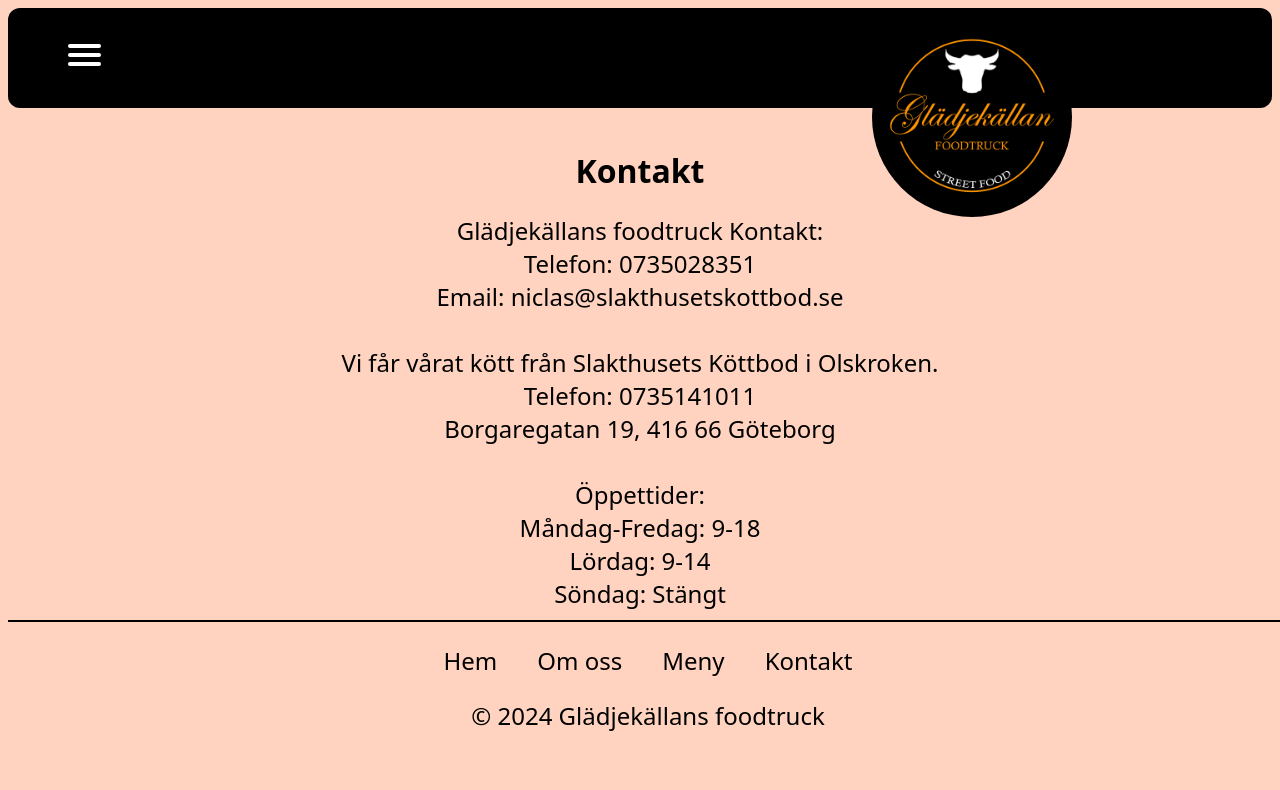
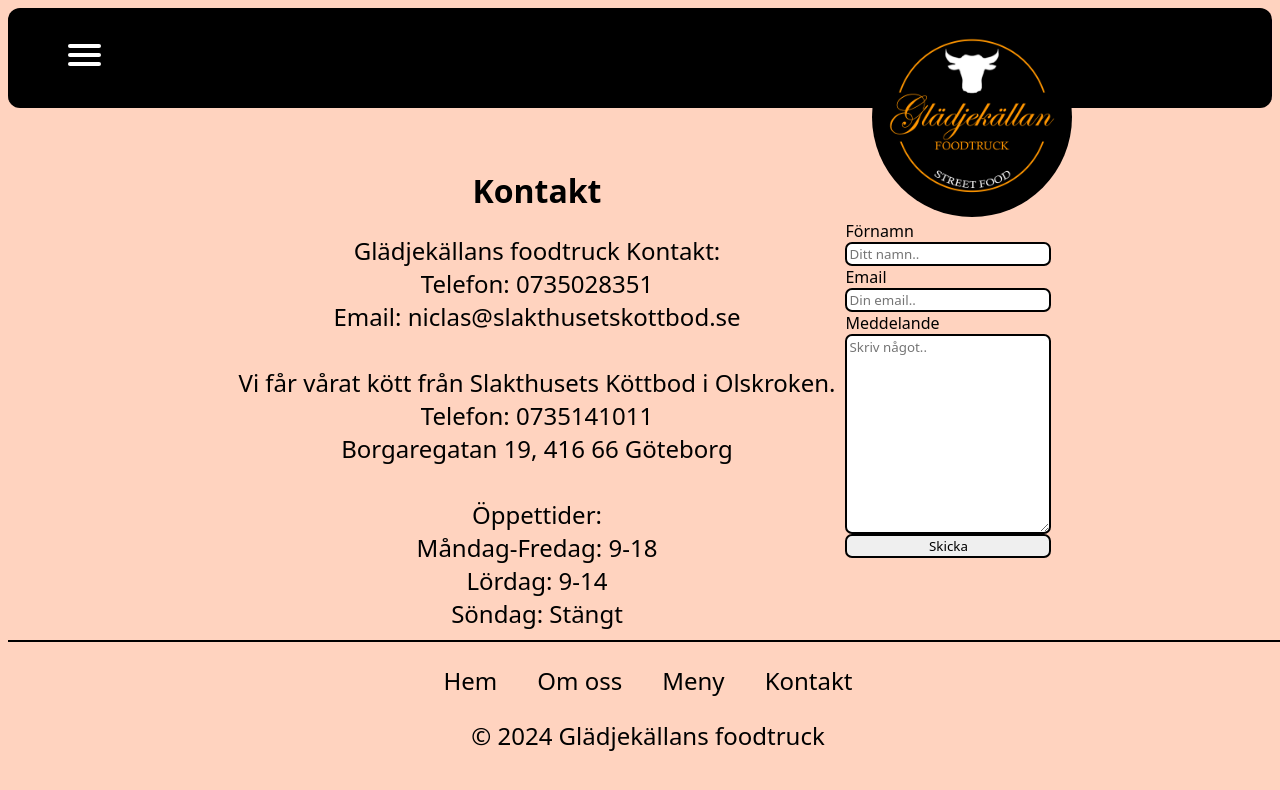
Before and after one commit to TommyDahlin/Gladjekallan, a React (Vite) app in the folder GladjekallanFront/gladjekallan/: page /kontakt in a window 1280 px wide. Shown: the top 790 px of the page. Built offline with nearby package versions, Linux system fonts and the light colour scheme.

Commit message:
saving changes

```diff
--- a/GladjekallanFront/gladjekallan/src/components/hamburger/hamburger.css
+++ b/GladjekallanFront/gladjekallan/src/components/hamburger/hamburger.css
@@ -101,8 +101,8 @@
   }
   .menuItem {
     left: 50px;
-    margin: 10px 0 0 -100px;
-    transform: translate(-100%, 0);
+    margin: 15px 0 0 -50px;
+    transform: translate(-110%, 0);
   }
 }
 
--- a/GladjekallanFront/gladjekallan/src/components/hamburger/hamburger.jsx
+++ b/GladjekallanFront/gladjekallan/src/components/hamburger/hamburger.jsx
@@ -12,7 +12,7 @@
         <li><Link to="/"> Startsida </Link></li>
         <li><Link to ='/omoss'> Om oss</Link></li>
         <li><Link to ="/meny">Meny</Link></li>
-        <li><Link to ="/kontakt">Kontakt</Link></li>
+        <li><Link to ="/kontakt">Kontakt / Events</Link></li>
       </ul>
     </div>
   </nav>
--- a/GladjekallanFront/gladjekallan/src/pages/Kontakt.css
+++ b/GladjekallanFront/gladjekallan/src/pages/Kontakt.css
@@ -4,7 +4,26 @@
   margin-top: 20px;
   text-align: center;
 }
-
+.contact-holder {
+  display: flex;
+  justify-content: center;
+  align-items: center;
+  margin-top: 20px;
+}
+form{
+  display: flex;
+  flex-direction: column;
+}
+.contact-form {
+  border-radius: 7px;
+  border: 2px solid #000;
+  font-family: system-ui, -apple-system, BlinkMacSystemFont, 'Segoe UI', Roboto, Oxygen, Ubuntu, Cantarell, 'Open Sans', 'Helvetica Neue', sans-serif;
+}
+.contact-container-form{
+  display: flex;
+  flex-direction: column;
+  margin-top: 20px;
+}
 @media screen and (max-width: 768px) {
   .contact-container {
     margin-top: 0;
--- a/GladjekallanFront/gladjekallan/src/pages/Kontakt.jsx
+++ b/GladjekallanFront/gladjekallan/src/pages/Kontakt.jsx
@@ -5,6 +5,7 @@
     return (
         <>
         <Header/>
+        <div className="contact-holder">
         <div className="contact-container">
             <h1>Kontakt</h1>
             <p>Glädjekällans foodtruck Kontakt:</p>
@@ -20,6 +21,19 @@
                 <br/>
             </p>
         </div>
+        <div className="contact-container-form">
+        <form action="https://formsubmit.co/tommydahlin95@outlook.com" method="Post">
+            <label for="fname">Förnamn</label>
+            <input className="contact-form" type="text" id="FullName" name="fullname" placeholder="Ditt namn.."/>
+            <label for="email">Email</label>
+            <input className="contact-form" type="email" id="Email" name="email" placeholder="Din email.."/>
+            <label for="subject">Meddelande</label>
+            <textarea className="contact-form" id="subject" name="Meddelande" placeholder="Skriv något.." style={{height:"200px"}}></textarea>
+            <input className="contact-form" type="submit" value="Skicka"/>
+        </form>
+        </div>
+
+        </div>
             <Footer/>
         </>
         )
```
Also changed, not shown: GladjekallanFront/gladjekallan/src/assets/tekken-8-lars-entrance.avif (added).
